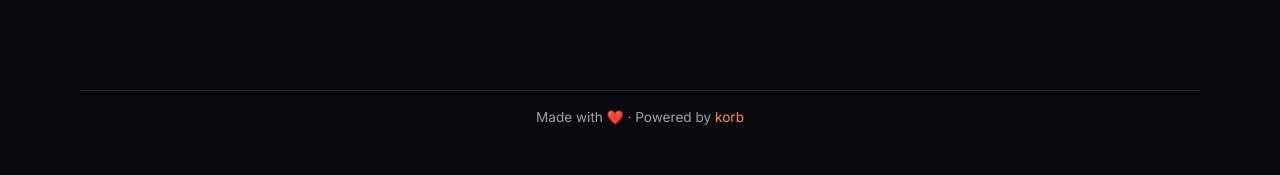
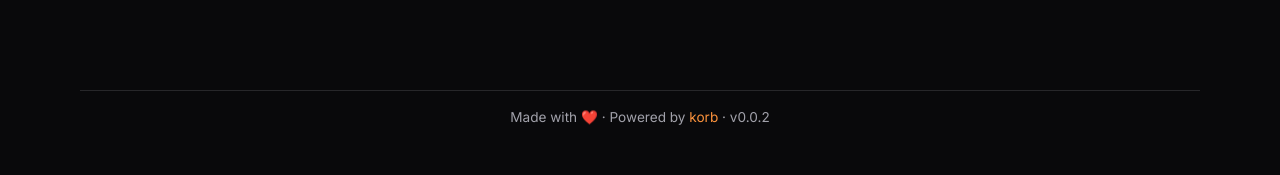
Before and after one commit to malvavisc0/korbpuls, a FastAPI app: page / in a window 1280 px wide. Shown: the part 725-900 px from the top of the page. Run offline with FastAPI, Linux system fonts and the light colour scheme; some libraries are stand-ins or nearby versions.

Commit message:
adding version to footer

```diff
--- a/src/korbpuls/main.py
+++ b/src/korbpuls/main.py
@@ -36,6 +36,7 @@ BASE_DIR = Path(__file__).parent
 app = FastAPI(title="korbPuls")
 app.mount("/static", StaticFiles(directory=str(BASE_DIR / "static")), name="static")
 templates = Jinja2Templates(directory=str(BASE_DIR / "templates"))
+templates.env.globals["app_version"] = __import__("korbpuls").__version__
 
 
 def validate_ligaid_format(ligaid: str) -> bool:
--- a/src/korbpuls/templates/base.html
+++ b/src/korbpuls/templates/base.html
@@ -51,6 +51,7 @@
             {% endblock %}
             <p class="site-credit">
                 Made with ❤️ · Powered by <a href="https://github.com/malvavisc0/korb" target="_blank" rel="noopener">korb</a>
+                · <span class="site-version">v{{ app_version }}</span>
             </p>
         </div>
     </footer>
```
